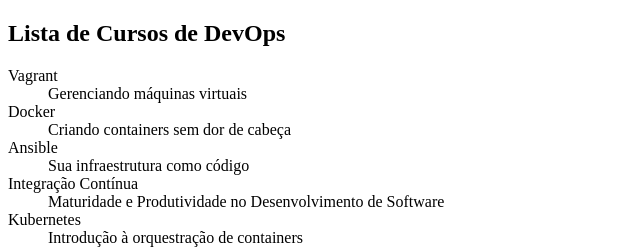
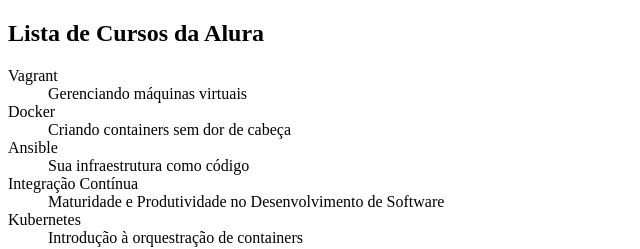
Before and after one commit to maycon3/alura-git, a plain HTML site: page index.html in a window 1280 px wide. Shown: the full height of the page, 0-640 px from the left. Drawn offline with Linux system fonts and the light colour scheme.

Commit message:
removendo DevOps do titulo e incluindo Alura no lugar

```diff
--- a/index.html
+++ b/index.html
@@ -5,7 +5,7 @@
     <title>Cursos da Alura.</title>
 </head>
 <body>
-    <h2>Lista de Cursos de DevOps</h2>
+    <h2>Lista de Cursos da Alura</h2>
     <dl>
         <dt>Vagrant</dt>
         <dd>Gerenciando máquinas virtuais</dd>
```
